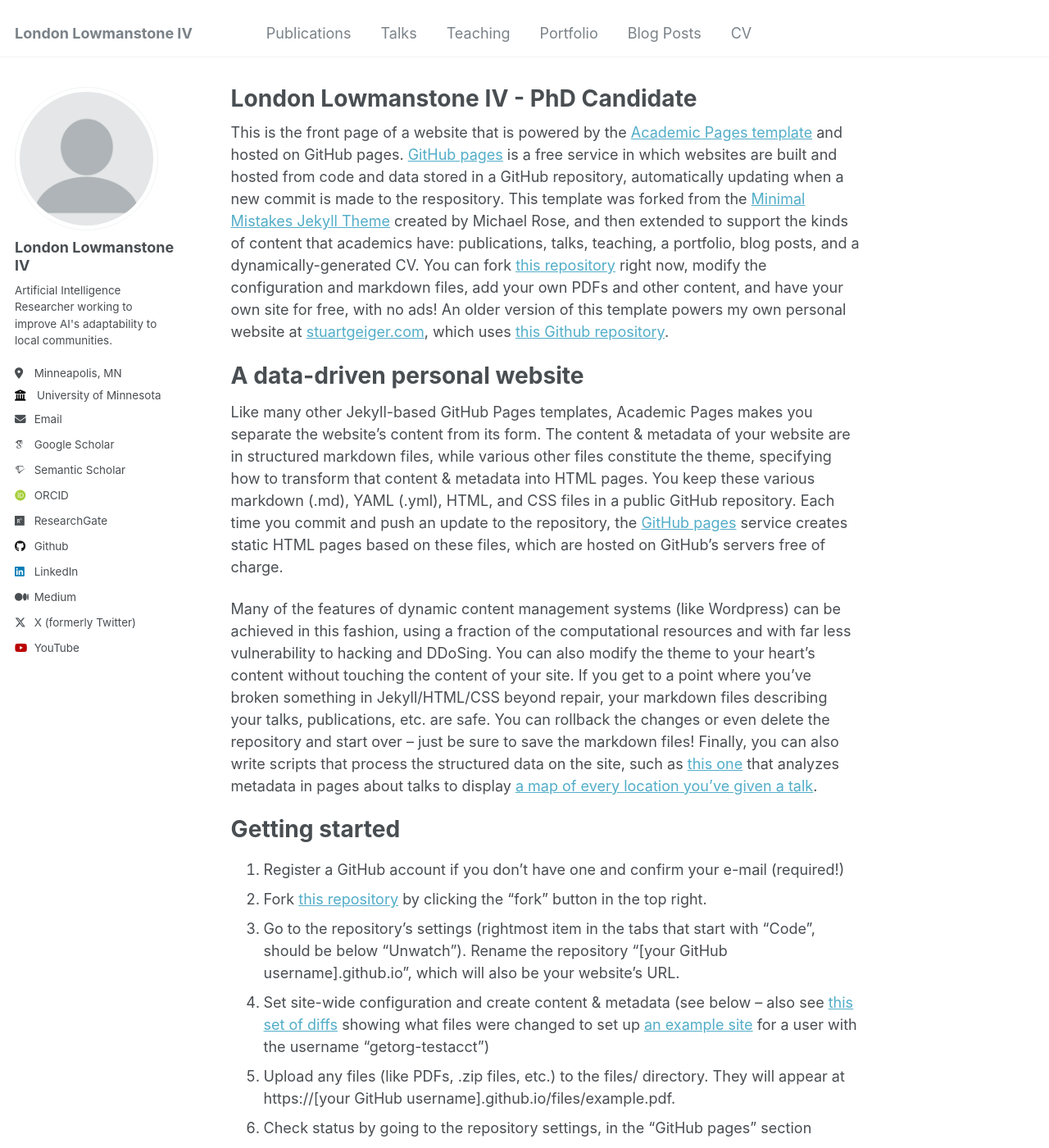
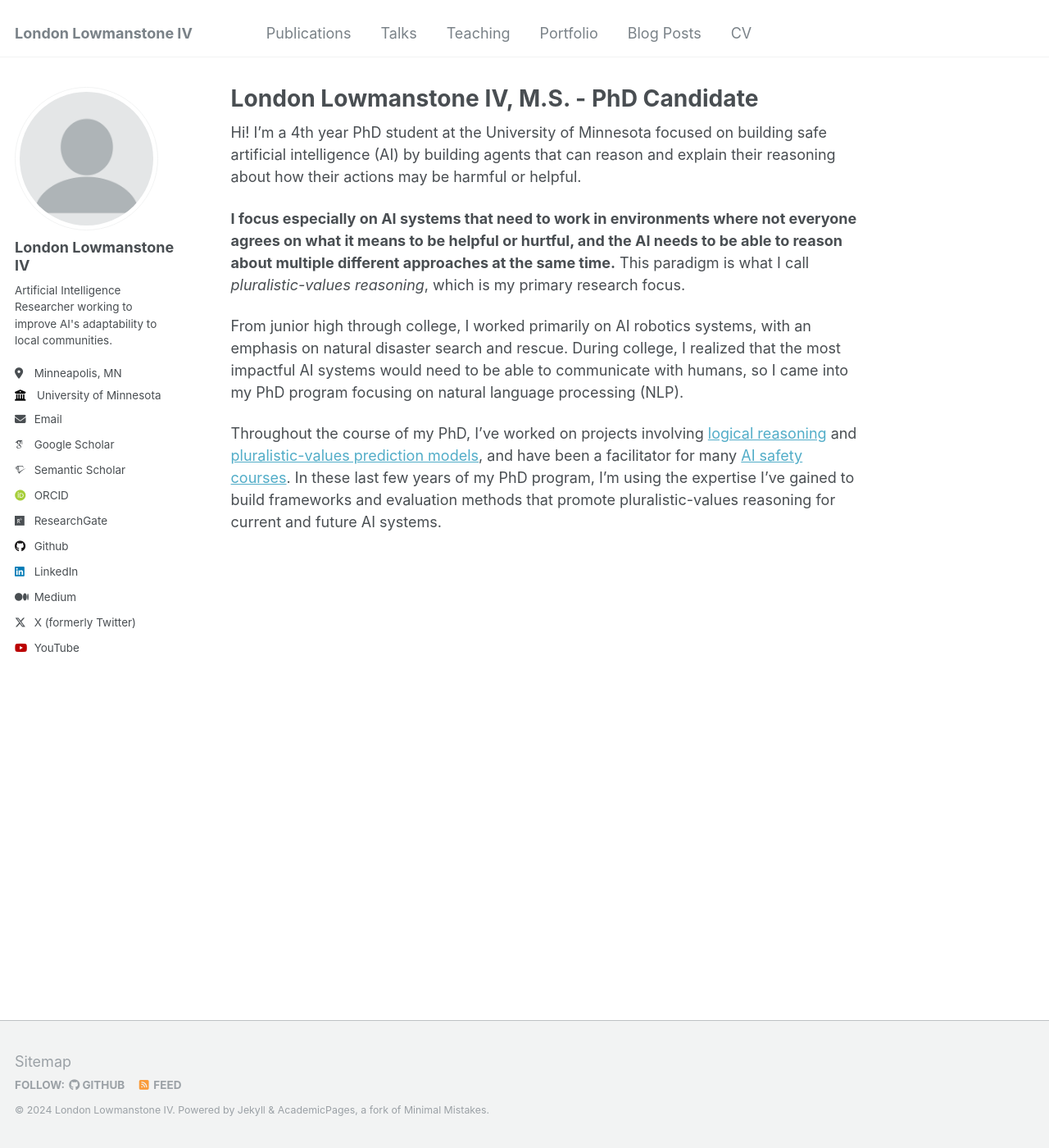
Before and after one commit to London-Lowmanstone/London-Lowmanstone.github.io, a Jekyll site: the page built from _pages/about.md, in a window 1280 px wide and 1400 px high. Shown: the whole window at 82% size. Built offline with Jekyll 4.4.1, drawn with Linux system fonts in a browser that asks for light colours; some web fonts are replaced; some of the changed text lies outside the part shown.

Commit message:
updated about me page

```diff
--- a/_pages/about.md
+++ b/_pages/about.md
@@ -1,49 +1,16 @@
 ---
 permalink: /
-title: "London Lowmanstone IV - PhD Candidate"
+title: "London Lowmanstone IV, M.S. - PhD Candidate"
 author_profile: true
 redirect_from:
   - /about/
   - /about.html
 ---
 
-This is the front page of a website that is powered by the [Academic Pages template](https://github.com/academicpages/academicpages.github.io) and hosted on GitHub pages. [GitHub pages](https://pages.github.com) is a free service in which websites are built and hosted from code and data stored in a GitHub repository, automatically updating when a new commit is made to the respository. This template was forked from the [Minimal Mistakes Jekyll Theme](https://mmistakes.github.io/minimal-mistakes/) created by Michael Rose, and then extended to support the kinds of content that academics have: publications, talks, teaching, a portfolio, blog posts, and a dynamically-generated CV. You can fork [this repository](https://github.com/academicpages/academicpages.github.io) right now, modify the configuration and markdown files, add your own PDFs and other content, and have your own site for free, with no ads! An older version of this template powers my own personal website at [stuartgeiger.com](http://stuartgeiger.com), which uses [this Github repository](https://github.com/staeiou/staeiou.github.io).
+Hi! I'm a 4th year PhD student at the University of Minnesota focused on building safe artificial intelligence (AI) by building agents that can reason and explain their reasoning about how their actions may be harmful or helpful.
 
-A data-driven personal website
-======
-Like many other Jekyll-based GitHub Pages templates, Academic Pages makes you separate the website's content from its form. The content & metadata of your website are in structured markdown files, while various other files constitute the theme, specifying how to transform that content & metadata into HTML pages. You keep these various markdown (.md), YAML (.yml), HTML, and CSS files in a public GitHub repository. Each time you commit and push an update to the repository, the [GitHub pages](https://pages.github.com/) service creates static HTML pages based on these files, which are hosted on GitHub's servers free of charge.
+**I focus especially on AI systems that need to work in environments where not everyone agrees on what it means to be helpful or hurtful, and the AI needs to be able to reason about multiple different approaches at the same time.** This paradigm is what I call *pluralistic-values reasoning*, which is my primary research focus.
 
-Many of the features of dynamic content management systems (like Wordpress) can be achieved in this fashion, using a fraction of the computational resources and with far less vulnerability to hacking and DDoSing. You can also modify the theme to your heart's content without touching the content of your site. If you get to a point where you've broken something in Jekyll/HTML/CSS beyond repair, your markdown files describing your talks, publications, etc. are safe. You can rollback the changes or even delete the repository and start over -- just be sure to save the markdown files! Finally, you can also write scripts that process the structured data on the site, such as [this one](https://github.com/academicpages/academicpages.github.io/blob/master/talkmap.ipynb) that analyzes metadata in pages about talks to display [a map of every location you've given a talk](https://academicpages.github.io/talkmap.html).
+From junior high through college, I worked primarily on AI robotics systems, with an emphasis on natural disaster search and rescue. During college, I realized that the most impactful AI systems would need to be able to communicate with humans, so I came into my PhD program focusing on natural language processing (NLP).
 
-Getting started
-======
-1. Register a GitHub account if you don't have one and confirm your e-mail (required!)
-1. Fork [this repository](https://github.com/academicpages/academicpages.github.io) by clicking the "fork" button in the top right.
-1. Go to the repository's settings (rightmost item in the tabs that start with "Code", should be below "Unwatch"). Rename the repository "[your GitHub username].github.io", which will also be your website's URL.
-1. Set site-wide configuration and create content & metadata (see below -- also see [this set of diffs](http://archive.is/3TPas) showing what files were changed to set up [an example site](https://getorg-testacct.github.io) for a user with the username "getorg-testacct")
-1. Upload any files (like PDFs, .zip files, etc.) to the files/ directory. They will appear at https://[your GitHub username].github.io/files/example.pdf.
-1. Check status by going to the repository settings, in the "GitHub pages" section
-
-Site-wide configuration
-------
-The main configuration file for the site is in the base directory in [_config.yml](https://github.com/academicpages/academicpages.github.io/blob/master/_config.yml), which defines the content in the sidebars and other site-wide features. You will need to replace the default variables with ones about yourself and your site's github repository. The configuration file for the top menu is in [_data/navigation.yml](https://github.com/academicpages/academicpages.github.io/blob/master/_data/navigation.yml). For example, if you don't have a portfolio or blog posts, you can remove those items from that navigation.yml file to remove them from the header.
-
-Create content & metadata
-------
-For site content, there is one markdown file for each type of content, which are stored in directories like _publications, _talks, _posts, _teaching, or _pages. For example, each talk is a markdown file in the [_talks directory](https://github.com/academicpages/academicpages.github.io/tree/master/_talks). At the top of each markdown file is structured data in YAML about the talk, which the theme will parse to do lots of cool stuff. The same structured data about a talk is used to generate the list of talks on the [Talks page](https://academicpages.github.io/talks), each [individual page](https://academicpages.github.io/talks/2012-03-01-talk-1) for specific talks, the talks section for the [CV page](https://academicpages.github.io/cv), and the [map of places you've given a talk](https://academicpages.github.io/talkmap.html) (if you run this [python file](https://github.com/academicpages/academicpages.github.io/blob/master/talkmap.py) or [Jupyter notebook](https://github.com/academicpages/academicpages.github.io/blob/master/talkmap.ipynb), which creates the HTML for the map based on the contents of the _talks directory).
-
-**Markdown generator**
-
-I have also created [a set of Jupyter notebooks](https://github.com/academicpages/academicpages.github.io/tree/master/markdown_generator
-) that converts a CSV containing structured data about talks or presentations into individual markdown files that will be properly formatted for the Academic Pages template. The sample CSVs in that directory are the ones I used to create my own personal website at stuartgeiger.com. My usual workflow is that I keep a spreadsheet of my publications and talks, then run the code in these notebooks to generate the markdown files, then commit and push them to the GitHub repository.
-
-How to edit your site's GitHub repository
-------
-Many people use a git client to create files on their local computer and then push them to GitHub's servers. If you are not familiar with git, you can directly edit these configuration and markdown files directly in the github.com interface. Navigate to a file (like [this one](https://github.com/academicpages/academicpages.github.io/blob/master/_talks/2012-03-01-talk-1.md) and click the pencil icon in the top right of the content preview (to the right of the "Raw | Blame | History" buttons). You can delete a file by clicking the trashcan icon to the right of the pencil icon. You can also create new files or upload files by navigating to a directory and clicking the "Create new file" or "Upload files" buttons.
-
-Example: editing a markdown file for a talk
-![Editing a markdown file for a talk](/images/editing-talk.png)
-
-For more info
-------
-More info about configuring Academic Pages can be found in [the guide](https://academicpages.github.io/markdown/). The [guides for the Minimal Mistakes theme](https://mmistakes.github.io/minimal-mistakes/docs/configuration/) (which this theme was forked from) might also be helpful.
+Throughout the course of my PhD, I've worked on projects involving [logical reasoning](https://drive.google.com/file/d/1sw1t-m6zmm3rqeTsPtN7rvimkfHcK2bl/view?usp=sharing) and [pluralistic-values prediction models](https://arxiv.org/abs/2305.15070), and have been a facilitator for many [AI safety courses](./teaching). In these last few years of my PhD program, I'm using the expertise I've gained to build frameworks and evaluation methods that promote pluralistic-values reasoning for current and future AI systems.
```
